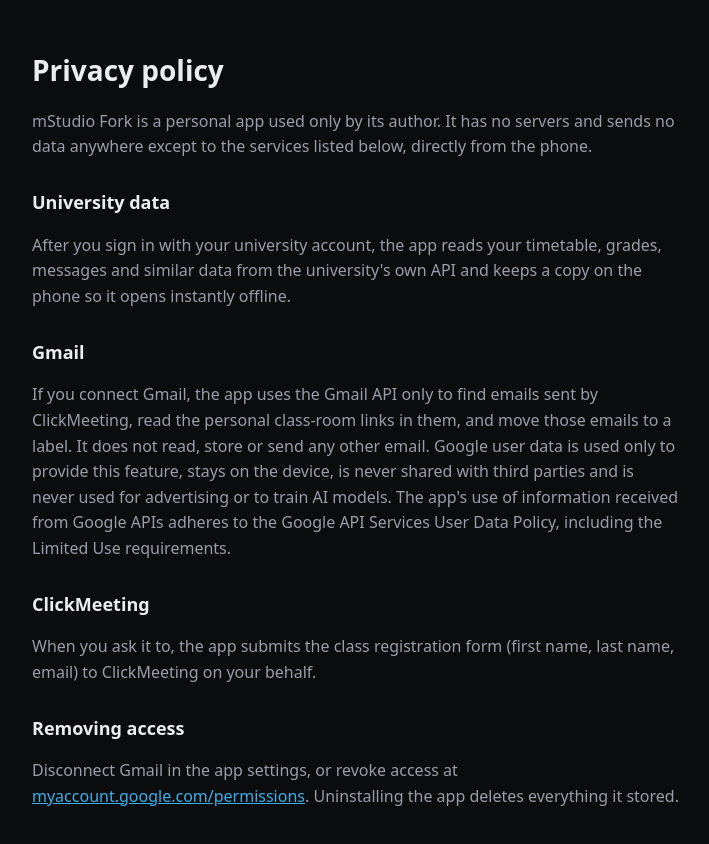
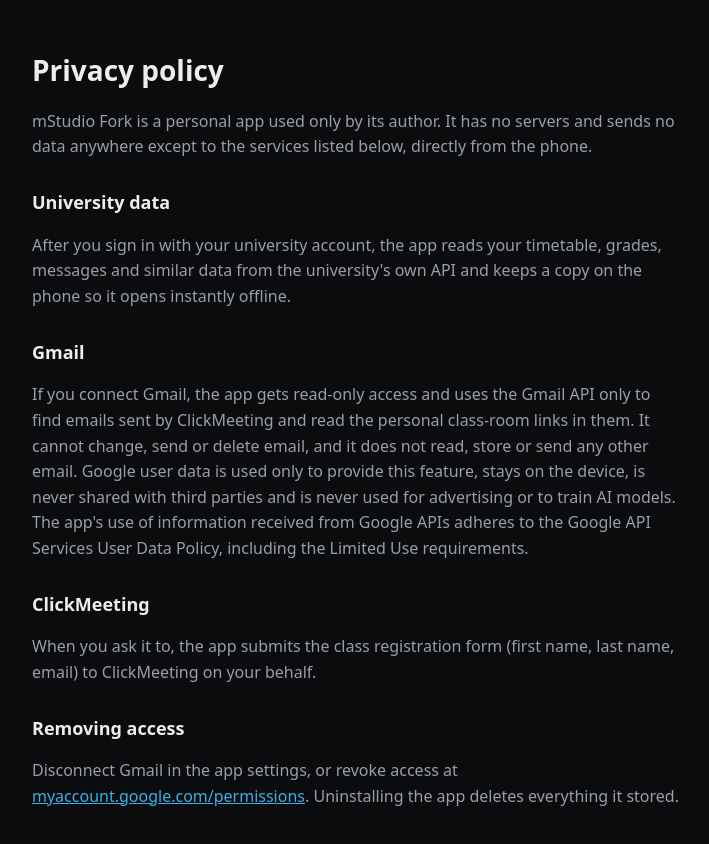
Before and after one commit to Y0wee/mstudio-fork, a plain HTML site: page privacy.html in a window 1280 px wide. Shown: the whole page, without its empty margins (284-993 px from the left). Drawn offline with Linux system fonts and the light colour scheme.

Commit message:
Privacy policy: Gmail access is read-only

```diff
--- a/privacy.html
+++ b/privacy.html
@@ -7,7 +7,7 @@
 <h2>University data</h2>
 <p>After you sign in with your university account, the app reads your timetable, grades, messages and similar data from the university's own API and keeps a copy on the phone so it opens instantly offline.</p>
 <h2>Gmail</h2>
-<p>If you connect Gmail, the app uses the Gmail API only to find emails sent by ClickMeeting, read the personal class-room links in them, and move those emails to a label. It does not read, store or send any other email. Google user data is used only to provide this feature, stays on the device, is never shared with third parties and is never used for advertising or to train AI models. The app's use of information received from Google APIs adheres to the Google API Services User Data Policy, including the Limited Use requirements.</p>
+<p>If you connect Gmail, the app gets read-only access and uses the Gmail API only to find emails sent by ClickMeeting and read the personal class-room links in them. It cannot change, send or delete email, and it does not read, store or send any other email. Google user data is used only to provide this feature, stays on the device, is never shared with third parties and is never used for advertising or to train AI models. The app's use of information received from Google APIs adheres to the Google API Services User Data Policy, including the Limited Use requirements.</p>
 <h2>ClickMeeting</h2>
 <p>When you ask it to, the app submits the class registration form (first name, last name, email) to ClickMeeting on your behalf.</p>
 <h2>Removing access</h2>
```
